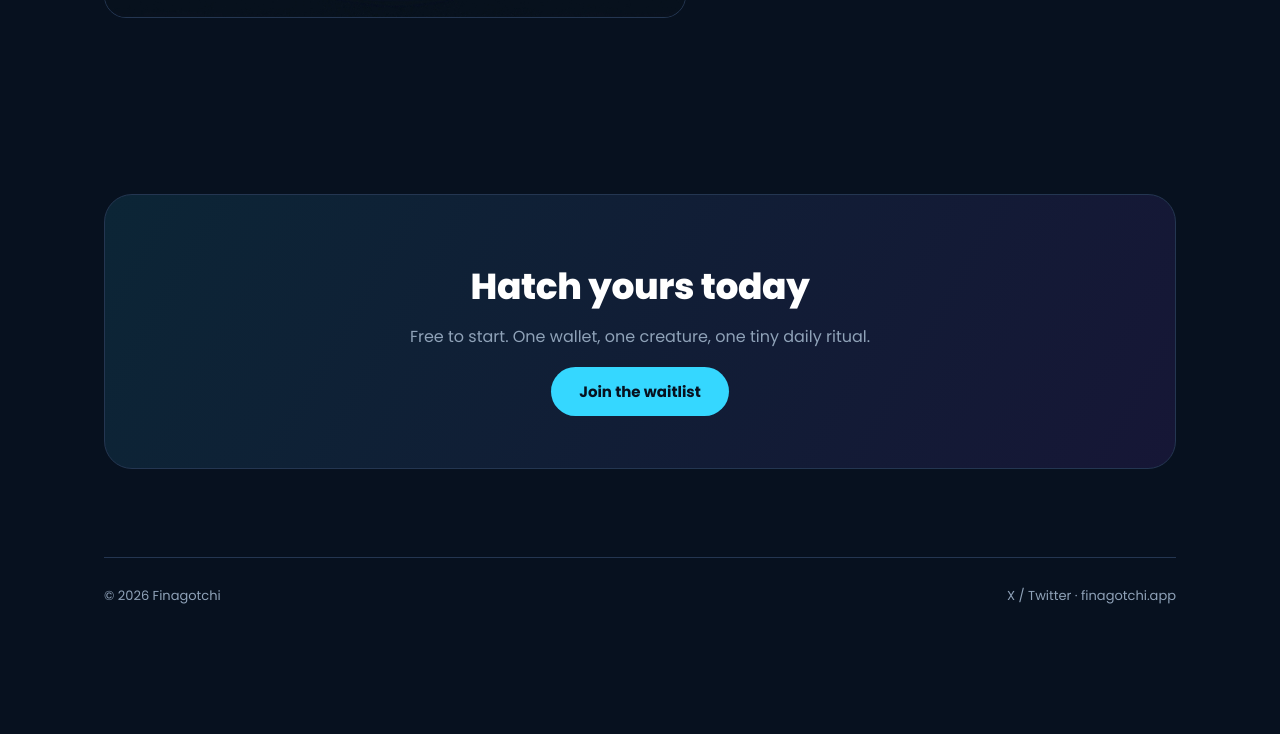
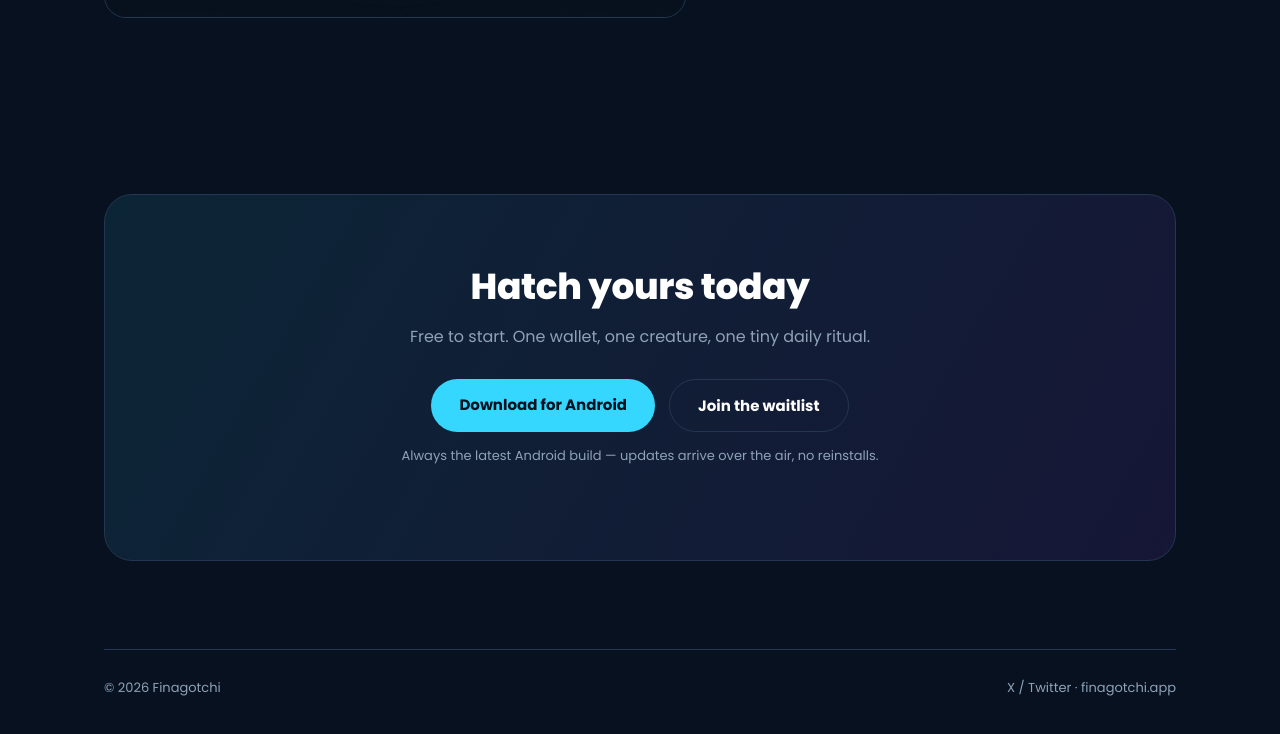
Before and after one commit to Magicred-1/finagotchi_mobile_app, a React app: page finagotchi/landing/index.html in a window 1280 px wide. Shown: the part 3257-3991 px from the top of the page. Before the commit the page ends 3903 px from the top, so only its background shows below. Built offline with nearby package versions, Linux system fonts and the light colour scheme; a script that the page names is missing.

Commit message:
feat(landing): Android download button with permanent latest-build link
Points at https://api.finagotchi.app/latest-android, which redirects to the
newest mainnet-channel build — share one link, updates arrive OTA.

```diff
--- a/finagotchi/landing/index.html
+++ b/finagotchi/landing/index.html
@@ -310,7 +310,11 @@
       <div class="cta-band">
         <h2>Hatch yours today</h2>
         <p>Free to start. One wallet, one creature, one tiny daily ritual.</p>
-        <a class="btn btn-primary" href="#">Join the waitlist</a>
+        <div class="ctas" style="justify-content:center">
+          <a class="btn btn-primary" href="https://api.finagotchi.app/latest-android">Download for Android</a>
+          <a class="btn btn-ghost" href="#">Join the waitlist</a>
+        </div>
+        <p style="color:var(--muted);font-size:13px;margin-top:14px">Always the latest Android build — updates arrive over the air, no reinstalls.</p>
       </div>
     </section>
 
```
